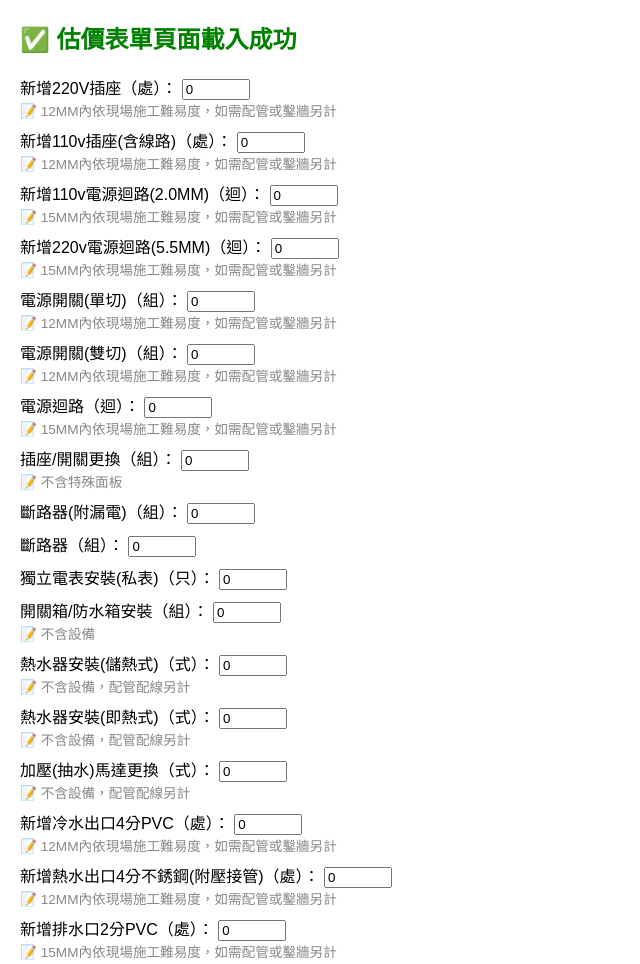
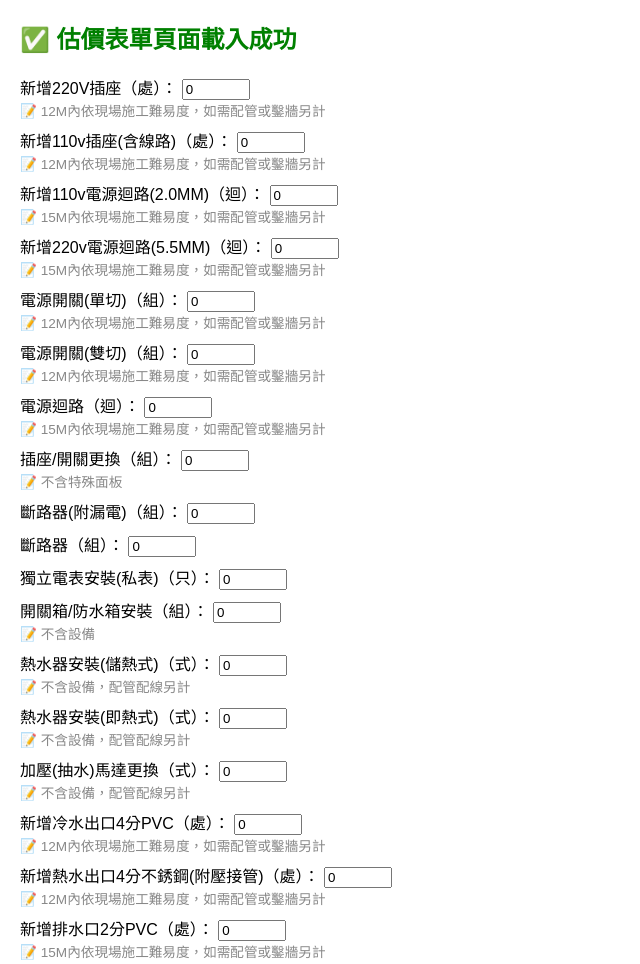
Before and after one commit to Heart-Feeling/linebot-estimate, a plain HTML site: page static/index.html in a window 1280 px wide. Shown: the top 964 px of the page, without its empty margins (0-640 px from the left). Drawn offline with Linux system fonts and the light colour scheme.

Commit message:
更改備註

```diff
--- a/static/index.html
+++ b/static/index.html
@@ -36,13 +36,13 @@
 
   <script>
     const services = [
-      {"name": "新增220V插座", "unit": "處", "price_low": 800, "price_high": 1800,"remark": "12MM內依現場施工難易度，如需配管或鑿牆另計"},
-      {"name": "新增110v插座(含線路)", "unit": "處", "price_low": 800, "price_high": 1800,"remark": "12MM內依現場施工難易度，如需配管或鑿牆另計"},
-      {"name": "新增110v電源迴路(2.0MM)", "unit": "迴", "price_low": 2000, "price_high": 3500,"remark": "15MM內依現場施工難易度，如需配管或鑿牆另計"},
-      {"name": "新增220v電源迴路(5.5MM)", "unit": "迴", "price_low": 3800, "price_high": 5800,"remark": "15MM內依現場施工難易度，如需配管或鑿牆另計"},
-      {"name": "電源開關(單切)", "unit": "組", "price_low": 1800, "price_high": 3000,"remark": "12MM內依現場施工難易度，如需配管或鑿牆另計"},
-      {"name": "電源開關(雙切)", "unit": "組", "price_low": 2500, "price_high": 4500,"remark": "12MM內依現場施工難易度，如需配管或鑿牆另計"},
-      {"name": "電源迴路", "unit": "迴", "price_low": 2000, "price_high": 3500,"remark": "15MM內依現場施工難易度，如需配管或鑿牆另計"},
+      {"name": "新增220V插座", "unit": "處", "price_low": 800, "price_high": 1800,"remark": "12M內依現場施工難易度，如需配管或鑿牆另計"},
+      {"name": "新增110v插座(含線路)", "unit": "處", "price_low": 800, "price_high": 1800,"remark": "12M內依現場施工難易度，如需配管或鑿牆另計"},
+      {"name": "新增110v電源迴路(2.0MM)", "unit": "迴", "price_low": 2000, "price_high": 3500,"remark": "15M內依現場施工難易度，如需配管或鑿牆另計"},
+      {"name": "新增220v電源迴路(5.5MM)", "unit": "迴", "price_low": 3800, "price_high": 5800,"remark": "15M內依現場施工難易度，如需配管或鑿牆另計"},
+      {"name": "電源開關(單切)", "unit": "組", "price_low": 1800, "price_high": 3000,"remark": "12M內依現場施工難易度，如需配管或鑿牆另計"},
+      {"name": "電源開關(雙切)", "unit": "組", "price_low": 2500, "price_high": 4500,"remark": "12M內依現場施工難易度，如需配管或鑿牆另計"},
+      {"name": "電源迴路", "unit": "迴", "price_low": 2000, "price_high": 3500,"remark": "15M內依現場施工難易度，如需配管或鑿牆另計"},
       {"name": "插座/開關更換", "unit": "組", "price_low": 200, "price_high": 800,"remark": "不含特殊面板"},
       {"name": "斷路器(附漏電)", "unit": "組", "price_low": 800, "price_high": 1200,"remark": ""},
       {"name": "斷路器", "unit": "組", "price_low": 300, "price_high": 1000,"remark": ""},
@@ -51,16 +51,16 @@
       {"name": "熱水器安裝(儲熱式)", "unit": "式", "price_low": 2500, "price_high": 6500,"remark": "不含設備，配管配線另計"},
       {"name": "熱水器安裝(即熱式)", "unit": "式", "price_low": 2000, "price_high": 3000,"remark": "不含設備，配管配線另計"},
       {"name": "加壓(抽水)馬達更換", "unit": "式", "price_low": 1500, "price_high": 3500,"remark": "不含設備，配管配線另計"},
-      {"name": "新增冷水出口4分PVC", "unit": "處", "price_low": 1800, "price_high": 3500,"remark": "12MM內依現場施工難易度，如需配管或鑿牆另計"},
-      {"name": "新增熱水出口4分不銹鋼(附壓接管)", "unit": "處", "price_low": 2500, "price_high": 5800,"remark": "12MM內依現場施工難易度，如需配管或鑿牆另計"},
-      {"name": "新增排水口2分PVC", "unit": "處", "price_low": 2000, "price_high": 6000,"remark": "15MM內依現場施工難易度，如需配管或鑿牆另計"},
+      {"name": "新增冷水出口4分PVC", "unit": "處", "price_low": 1800, "price_high": 3500,"remark": "12M內依現場施工難易度，如需配管或鑿牆另計"},
+      {"name": "新增熱水出口4分不銹鋼(附壓接管)", "unit": "處", "price_low": 2500, "price_high": 5800,"remark": "12M內依現場施工難易度，如需配管或鑿牆另計"},
+      {"name": "新增排水口2分PVC", "unit": "處", "price_low": 2000, "price_high": 6000,"remark": "15M內依現場施工難易度，如需配管或鑿牆另計"},
       {"name": "馬桶安裝", "unit": "式", "price_low": 1500, "price_high": 3500,"remark": "不含設備，配管另計，依現場施工難易度"},
       {"name": "面盆安裝", "unit": "式", "price_low": 800, "price_high": 2000,"remark": "不含設備，配管另計，依現場施工難易度"},
       {"name": "龍頭安裝", "unit": "式", "price_low": 200, "price_high": 1200,"remark": "不含設備，配管另計，依現場施工難易度"},
       {"name": "LED崁燈安裝(含開孔)", "unit": "式", "price_low": 200, "price_high": 800,"remark": "不含燈具，配線另計"},
       {"name": "吸頂燈/壁燈/日光燈/吊燈安裝", "unit": "式", "price_low": 200, "price_high": 1500,"remark": "不含燈具，配線另計"},
       {"name": "軌道燈安裝", "unit": "M", "price_low": 150, "price_high": 400,"remark": "不含設備，配線另計，總工資達1200以上按此價格"},
-      {"name": "燈具線路配線", "unit": "處", "price_low": 300, "price_high": 800,"remark": "6MM內依現場施工難易度，如需配管或鑿牆另計"},
+      {"name": "燈具線路配線", "unit": "處", "price_low": 300, "price_high": 800,"remark": "6M內依現場施工難易度，如需配管或鑿牆另計"},
       {"name": "線路查修/檢修", "unit": "式", "price_low": 800, "price_high": 2500,"remark": "按時長計算"},
       {"name": "馬桶/小便斗疏通", "unit": "式", "price_low": 1500, "price_high": 2500,"remark": ""},
       {"name": "水管疏通", "unit": "式", "price_low": 1500, "price_high": 3500,"remark": ""},
```
